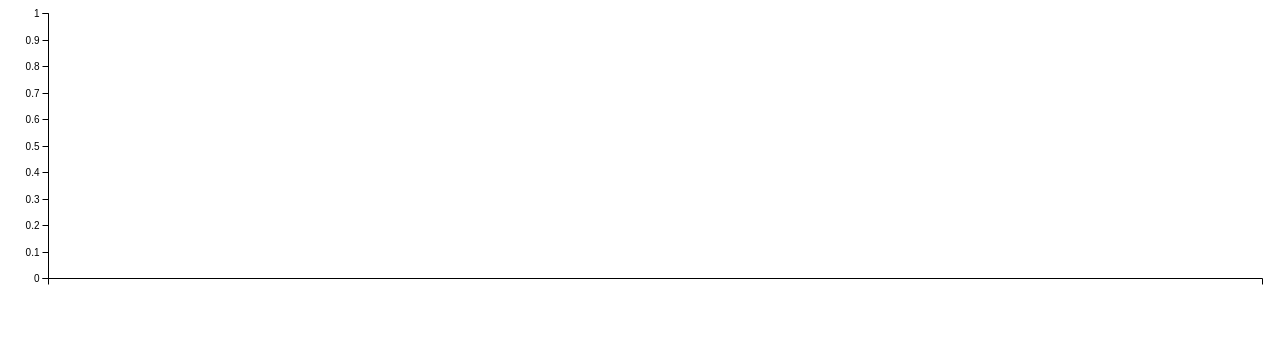
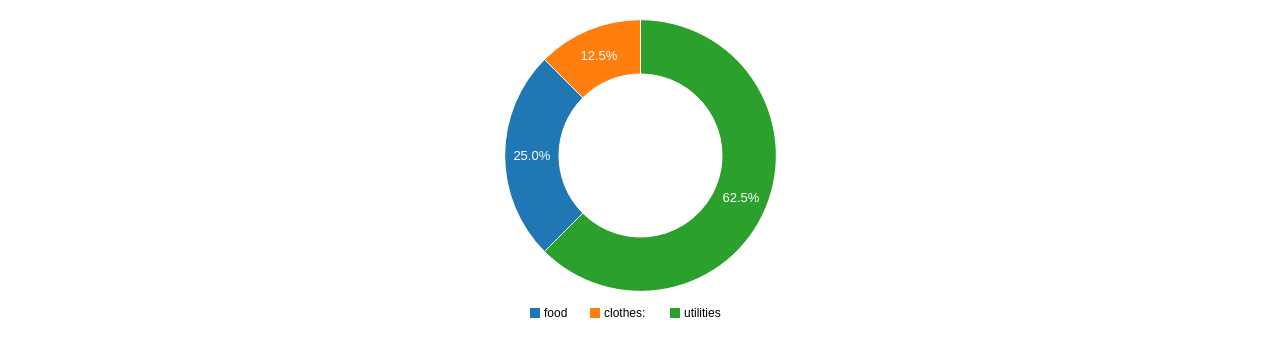
Before and after one commit to dentboard/c3-angularjs, a website: page test.html in a window 1280 px wide. Drawn offline with Linux system fonts and the light colour scheme.

```diff
--- a/c3-angular.js
+++ b/c3-angular.js
@@ -39,7 +39,7 @@
 	            	};
 
 	            	scope.generateChart = function() {
-	            		console.log('scope.chartid', scope.chartid)
+	            		console.log('in geenrate', scope.data)
 	            		axis = scope.axis || {}
 		            	color = scope.color || {}
 		            	size = scope.size || {}
@@ -64,12 +64,12 @@
 	            	//update
 	            	scope.$watch('data', function(newVal, oldVal) {
 	            		generateChartId();
-	            		if (newVal == oldVal) {
-	            			console.log('chartid', scope.chartid)
+	            		if (newVal) {
+	            			console.log('generate', newVal, oldVal)
 	            			scope.generateChart();
 	            		}
 	            		else if (newVal != oldVal) {
-	            			console.log('chartid', scope.chartid)
+	            			console.log('load data', scope.chartid)
 	            			chart.unload();
 	            			chart.load(newVal);
 	            		}
@@ -87,13 +87,16 @@
 	            },
 	            template: "<c3-chart data='dataObj'></c3-chart>",
 	            link: function(scope, elem, attrs, controller) {
-					console.log("donut", scope.data)
-					var values = _.values(scope.data);
-					var labels = Object.key(scope.data);
+					//console.log("donut", scope.data)
+					scope.dataObj = {};
 					scope_donut = scope;
-					var dataObj = {};
-					dataObj['rows'] = [labels, values];
-					dataObj['type'] = 'donut';
+					scope.$watch('data', function(newVal) {
+						console.log('data in donut', newVal);
+						var values = _.values(scope.data);
+						var labels = Object.keys(scope.data);
+						scope.dataObj['rows'] = [labels, values];
+						scope.dataObj['type'] = 'donut';
+					})
 				},
 	        }
 	    })
--- a/main.js
+++ b/main.js
@@ -12,13 +12,6 @@
         data2: 'bar'
       }
     };
-
-    $scope.test = {
-      pbad: 1,
-      neil: 2,
-      sanke: 3
-    }
-
     $scope.axis = {
       y: {
         label: {
@@ -44,16 +37,11 @@
 
     $scope.size =  { width: 500 }
 
-    $scope.donutD =  {
-                            columns: [
-                                ['data1', 30],
-                                ['data2', 120],
-                            ],
-                            type : 'donut',
-                            onclick: function (d, i) { console.log("onclick", d, i); },
-                            onmouseover: function (d, i) { console.log("onmouseover", d, i); },
-                            onmouseout: function (d, i) { console.log("onmouseout", d, i); }
-                        };
+    $scope.donutD = {
+        'food': 400,
+        'clothes:': 200,
+        'utilities': 1000,
+    }
 }
 
 
--- a/test.html
+++ b/test.html
@@ -20,9 +20,9 @@
 	<c3-donut data="donutD"></c3-donut>
 	<div id="test"></div>
 
-	<c3-chart data="data" axis="axis" chartid="chartid"></c3-chart>
+<!-- 	<c3-chart data="data" axis="axis" chartid="chartid"></c3-chart>
 	<c3-donut data="data" axis="axis"></c3-donut>
-	<c3-bar data="test"></c3-bar>
+	<c3-bar data="test"></c3-bar> -->
 
 
 </body>
```
